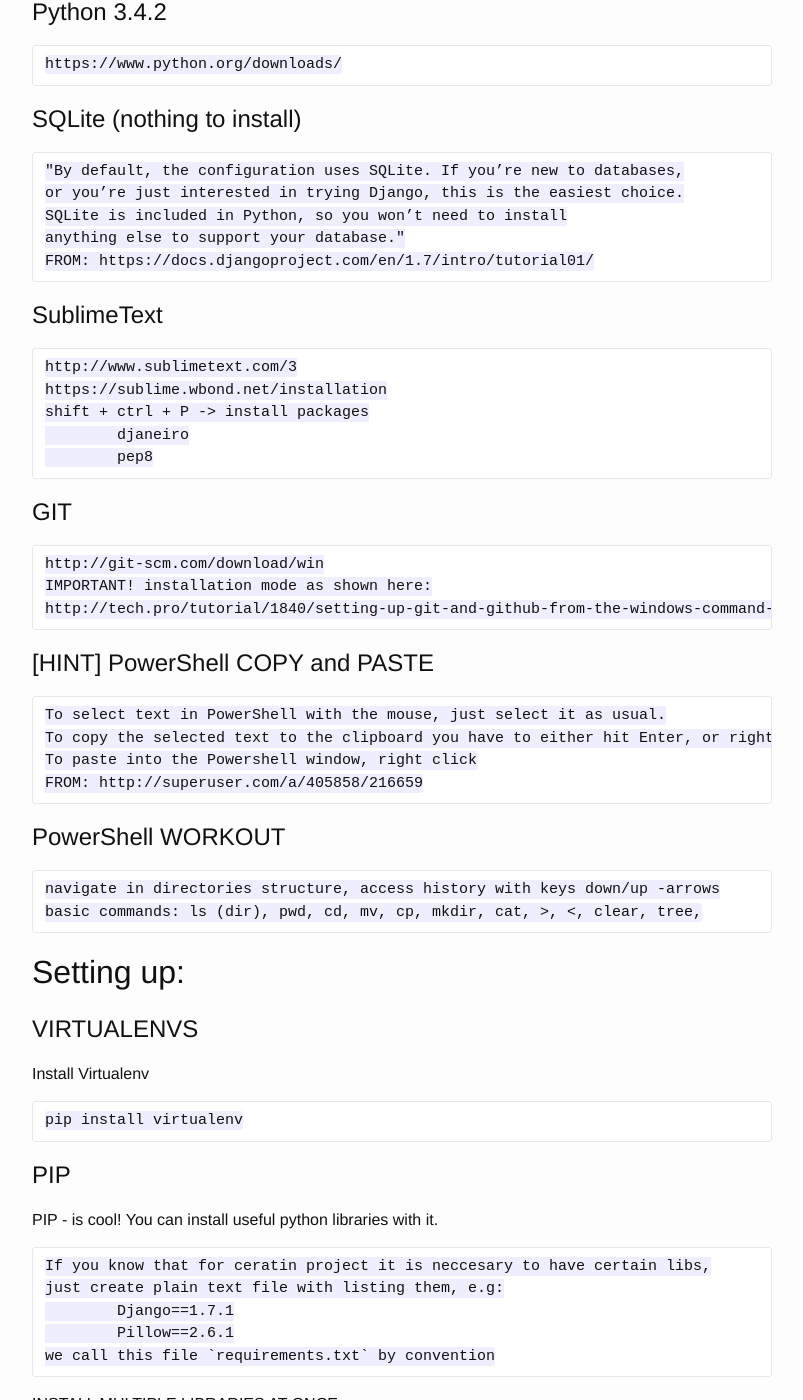
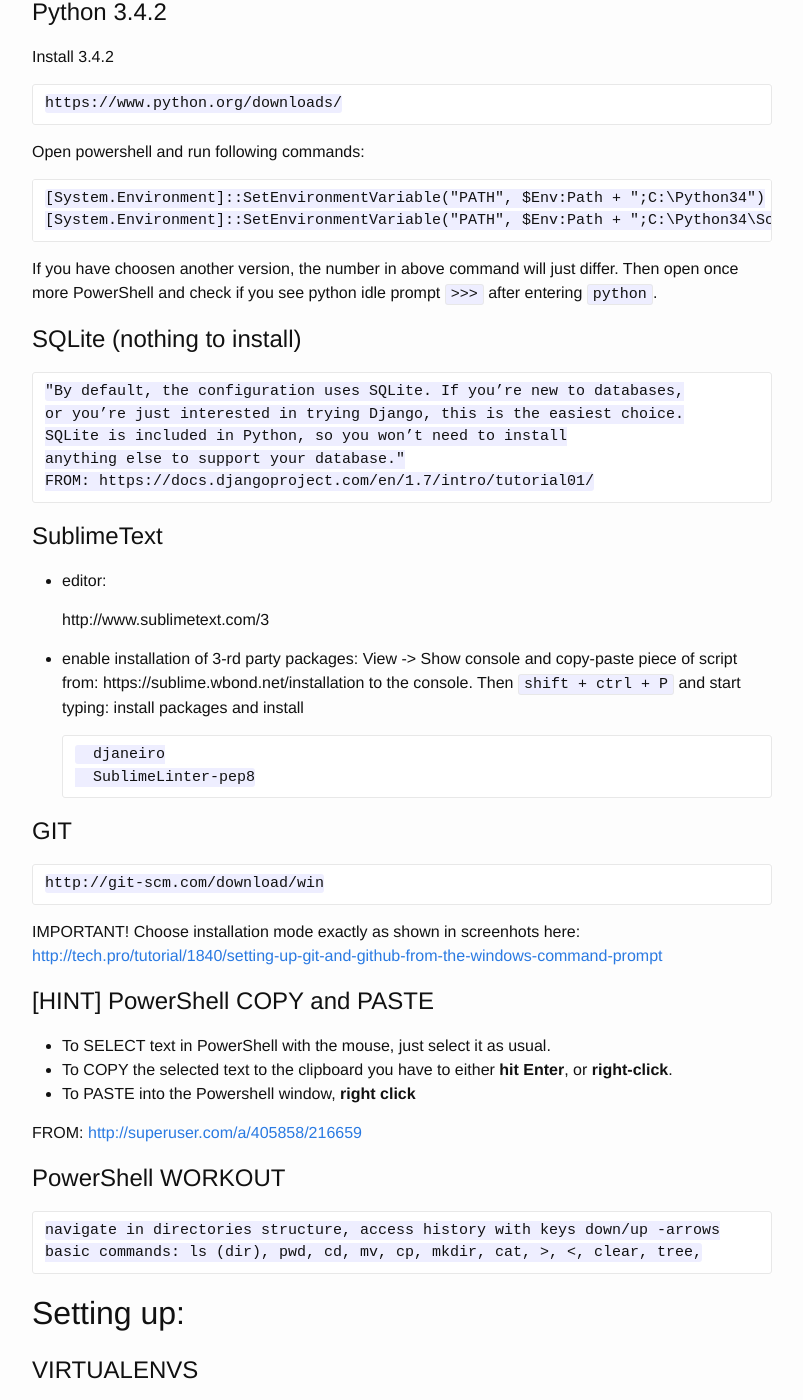
Before and after one commit to f4ww4z/andilabs.github.io, a Jekyll site: the page built from _posts/2014-12-04-djangogirls-lodz-installation-party.markdown, in a window 1280 px wide and 1400 px high, scrolled down 563 px. Shown: the whole window, without its empty margins (238-1041 px from the left). Built offline with Jekyll 4.4.1, drawn with Linux system fonts in a browser that asks for light colours; some of the changed text lies outside the part shown.

Commit message:
djangogirls installation party updated

```diff
--- a/_posts/2014-12-04-djangogirls-lodz-installation-party.markdown
+++ b/_posts/2014-12-04-djangogirls-lodz-installation-party.markdown
@@ -9,7 +9,7 @@ Installation party
 ==================
 
 
-True to be told, when I've heard that I will as coach @ [djangogirls.org] guiding people how to start with Python and Django using Windows I was scared a bit! I've thought installing dev stuff on Windows will be ass-pain, but I have to admit it was only a bit harder than on Linux, but anyway way easier than on OS X.
+True to be told, when I've heard that I will as coach @[djangogirls.org] guiding people how to start with Python and Django using Windows I was scared a bit! I've thought installing dev stuff on Windows will be ass-pain, but I have to admit it was only a bit harder than on Linux, but anyway way easier than on OS X.
 
 [djangogirls.org]: http://djangogirls.org/lodz
 
@@ -23,46 +23,61 @@ PowerShell (if not already installed)
 
 Python 3.4.2
 ==================
-	https://www.python.org/downloads/
+Install 3.4.2
+
+    https://www.python.org/downloads/
+
+Open powershell and run following commands:
+
+    [System.Environment]::SetEnvironmentVariable("PATH", $Env:Path + ";C:\Python34")
+    [System.Environment]::SetEnvironmentVariable("PATH", $Env:Path + ";C:\Python34\Scripts")
+
+If you have choosen another version, the number in above command will just differ. Then open once more PowerShell and check if you see python idle prompt `>>>` after entering `python`.
 
 SQLite (nothing to install)
 ==================
-	"By default, the configuration uses SQLite. If you’re new to databases,
-	or you’re just interested in trying Django, this is the easiest choice.
-	SQLite is included in Python, so you won’t need to install
-	anything else to support your database."
-	FROM: https://docs.djangoproject.com/en/1.7/intro/tutorial01/
+    "By default, the configuration uses SQLite. If you’re new to databases,
+    or you’re just interested in trying Django, this is the easiest choice.
+    SQLite is included in Python, so you won’t need to install
+    anything else to support your database."
+    FROM: https://docs.djangoproject.com/en/1.7/intro/tutorial01/
 
 
 
 SublimeText
 ===========
-	http://www.sublimetext.com/3
-	https://sublime.wbond.net/installation
-	shift + ctrl + P -> install packages
-		djaneiro
-		pep8
+
+* editor:
+
+    http://www.sublimetext.com/3
+
+* enable installation of 3-rd party packages: View -> Show console and copy-paste piece of script from:
+    https://sublime.wbond.net/installation to the console. Then `shift + ctrl + P` and start typing: install packages and install
+
+        djaneiro
+        SublimeLinter-pep8
 
 GIT
 ===
-	http://git-scm.com/download/win
-	IMPORTANT! installation mode as shown here:
-	http://tech.pro/tutorial/1840/setting-up-git-and-github-from-the-windows-command-prompt
+    http://git-scm.com/download/win
+
+IMPORTANT! Choose installation mode exactly as shown in screenhots here: [http://tech.pro/tutorial/1840/setting-up-git-and-github-from-the-windows-command-prompt](http://tech.pro/tutorial/1840/setting-up-git-and-github-from-the-windows-command-prompt)
 
 
 [HINT] PowerShell COPY and PASTE
 ================================
-	To select text in PowerShell with the mouse, just select it as usual.
-	To copy the selected text to the clipboard you have to either hit Enter, or right-click.
-	To paste into the Powershell window, right click
-	FROM: http://superuser.com/a/405858/216659
+* To SELECT text in PowerShell with the mouse, just select it as usual.
+* To COPY the selected text to the clipboard you have to either **hit Enter**, or **right-click**.
+* To PASTE into the Powershell window, **right click**
+
+FROM: [http://superuser.com/a/405858/216659](http://superuser.com/a/405858/216659)
 
 
 
 PowerShell WORKOUT
 ==================
-	navigate in directories structure, access history with keys down/up -arrows
-	basic commands: ls (dir), pwd, cd, mv, cp, mkdir, cat, >, <, clear, tree,
+    navigate in directories structure, access history with keys down/up -arrows
+    basic commands: ls (dir), pwd, cd, mv, cp, mkdir, cat, >, <, clear, tree,
 
 
 Setting up:
@@ -72,67 +87,78 @@ VIRTUALENVS
 ===========
 Install Virtualenv
 
-	pip install virtualenv
+    pip install virtualenv
 
 PIP
 ===
-PIP - is cool! You can install useful python libraries with it.
+PIP - is cool! You can install useful python libraries with it. If you know that for ceratin project it is neccesary to have certain libs, just create plain text file with listing them, e.g:
 
-	If you know that for ceratin project it is neccesary to have certain libs,
-	just create plain text file with listing them, e.g:
-		Django==1.7.1
-		Pillow==2.6.1
-	we call this file `requirements.txt` by convention
+    Django==1.7.1
+    Pillow==2.6.1
+
+we call this file `requirements.txt` by convention
 
 INSTALL MULTIPLE LIBRARIES AT ONCE
 
 and you know what is beautiful? You install all listed there librariers (for bigger project it can be dozens of them!!) with runing just:
 
-	pip install -r requirments.txt
+    pip install -r requirments.txt
 
-#Wait a moment... what IF I develope multiple projects with completly different libraries, or would like to play with different python versions?
+### Wait a moment... what IF I develope multiple projects with completly different libraries, or would like to play with different python versions?
 
-### The way to go is using a isolated environments called virtualens!
+### The way to go is using a isolated environments called **virtualenvs**!
 
 
 BASIC VIRTUALENV WORKFLOW:
 ==========================
 
-CREATE
+* CREATE
 
-	go to C:\ create directory `virtualenvs`, and go there
-	create new virtualenv named `wirtuoz`:
-		C:\Python34\python -m venv wirtuoz
+go to `C:\` create directory `virtualenvs`, and navigate there
 
-ACTIVATE
+create new virtualenv named `wirtuoz` by running:
+
+    C:\Python34\python -m venv wirtuoz
+
+
+* ACTIVATE
 
 activate the created virtualenv:
 
-	C:\virtualenvs\wirtuoz\Scripts\activate
+    C:\virtualenvs\wirtuoz\Scripts\activate
 
-DEACTIVATE
+
+* INSTALATION
+
+while being in acitve desired virtualenv givn denoted in prompt like `(wirtuoz)` you install libraries by:
+
+    pip install django
+
+* DEACTIVATE
 
 just:
 
-	deactivate
+    deactivate
 
-WINDOWS PowerShell DISCLOSURE
+* **WINDOWS PowerShell DISCLOSURE**
 
-Due to powershell security restrictions issue (setup only once):
+    Due to powershell security restrictions issue (setup only once):
 
-	Run PowerShell as admin !!
-	Execute this command:
-		Set-ExecutionPolicy Unrestricted -Scope CurrentUser
+    * Run PowerShell as admin !!
+    * Execute this command:
 
-WHAT'S INSIDE CURRENT VIRTUALENV?
+        `Set-ExecutionPolicy Unrestricted -Scope CurrentUser`
 
-do it by listing installed libraries:
 
-	pip freeze
+* WHAT IS INSIDE MY CURRENT VIRTUALENV?
+
+check it by listing installed libraries:
+
+    pip freeze
 
 by the way if you want to create `reuqirements.txt` for your project just:
 
-	pip freeze > reuqirements.txt
+    pip freeze > reuqirements.txt
 
 GIT + Github.com
 ================
@@ -142,30 +168,62 @@ GIT + Github.com
 Git is advanced revision control system allowing teams easy parallel development. Github is a kind of cool online hosting with nice GUI functionality and especially features making work of distributed teams on code in mostly open source projects easier.
 
 ####Setup github repo on github.com
-	Login
-	Create new repo
-	Edit README.md with some content.
-	copy SSH clone URL, it should look something like: git@github.com:github_username/repo_name.git
+* SignUp if not yet
+* Login
+* Create new repo
+* In web browser on github.com edit README.md of the repo with some content (just to know this are changes made by you). Save(commit).
+* copy SSH clone URL, it should look something like: git@github.com:github_username/repo_name.git
 
 ####Clone the repo
 
 1) Before we clone, we need to generate on our computers SSH keys
 
-	PLEASE use `id_rsa` name, it will be then used
-	as default and will allow us to skip bit more sophisticated configuration
-	add our public key to github on https://github.com/settings/ssh
-	all that is demonstrated in this tutorial:
-	http://tech.pro/tutorial/1840/setting-up-git-and-github-from-the-windows-command-prompt
+Navigate to your home directory: `C:\Users\your_user_name`
 
-2) If everything was setup right, we should succed with running:
+    mkdir .ssh
+    cd .ssh
+    ssh-keygen -t rsa -C "your.email@example.com"
 
-	git clone git@github.com:github_username/repo_name.git
+PLEASE use `id_rsa` name, by typing it explicitly. It will be then used
+as default key and will allow us to skip bit more sophisticated configuration
+
+Display value of publick key:
+
+    cat id_rsa.pub
+
+copy it co clipboard and add it to github on [https://github.com/settings/ssh](https://github.com/settings/ssh)
+
+If you get lost, have a look here: [http://tech.pro/tutorial/1840/setting-up-git-and-github-from-the-windows-command-prompt](http://tech.pro/tutorial/1840/setting-up-git-and-github-from-the-windows-command-prompt)
+
+2) Now time for cloning:
+
+    git clone git@github.com:github_username/repo_name.git
+
+### OK, I lied to you a little bit, to motivate you to generate all that stuff, but you can clone all PUBLIC repos from github just by running git clone wihtout any keys. But it won't work for your PRIVATE repos. And anyway we will need it to made (push) any changes we made localy to remote version of repository, so it was worth anyway ;)
+
+3) The definitive test (if we have really access to made some changes to remote version):
+
+    notepad.exe README.md
+
+Made some changes and save file. See the output off:
+
+    git status
+
+Commit the changes you made to repo:
+
+    git commit -am "some memo about changes"
+
+Push it:
+
+    git push origin master
+
+Go to [https://github.com/](https://github.com/) and chech if your commit was really pushed.
 
 ####Basic commands demo:
 
-	pull, push, commit, diff, status, checkout
+    pull, push, commit, diff, status, checkout
 
 ####If still some time and power remains:
 
-	- branches
-	- merging
+    - branches
+    - merging
```
